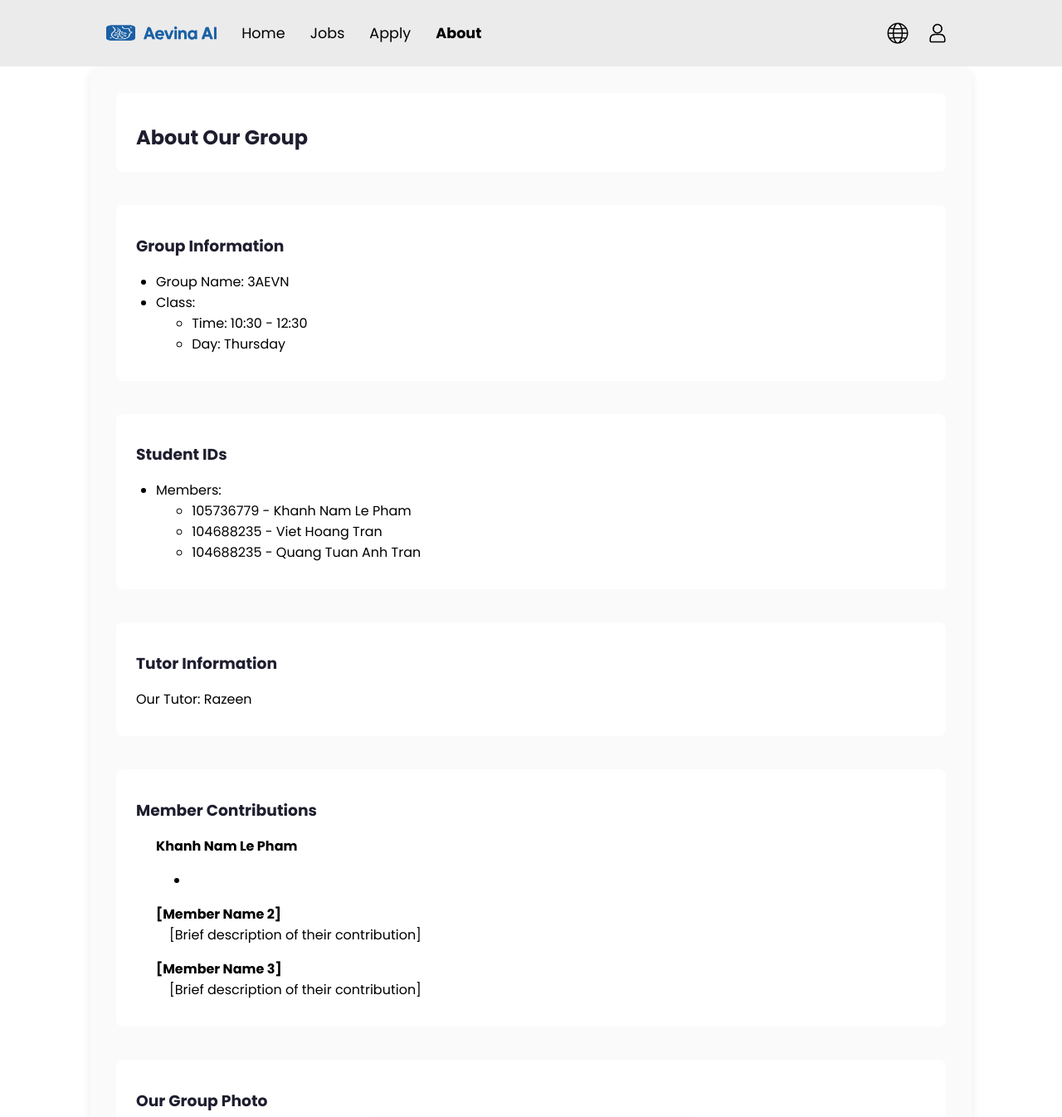
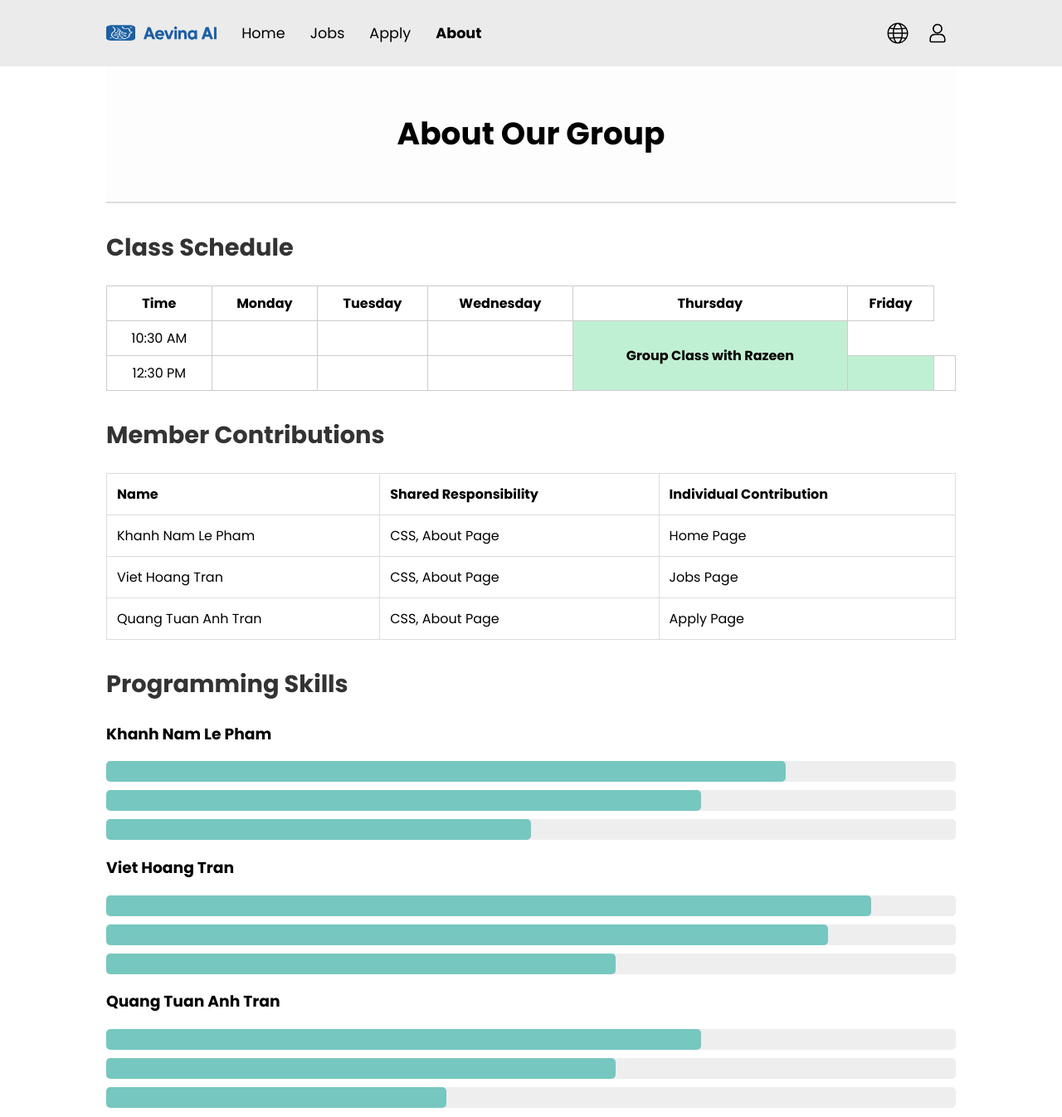
Before and after one commit to 105736779/3aevn_part1, a PHP site: page /about.html in a window 1280 px wide. Shown: the top 1346 px of the page at 83% size. Run offline with PHP 8.4, Linux system fonts and the light colour scheme.

Commit message:
about adjusted

```diff
--- a/project1/about.html
+++ b/project1/about.html
@@ -77,185 +77,139 @@
             </div>
         </section>
     </header>
-    <main>
+    <main class="about-main">
         <article class="about-page">
-          <section class="section-heading">
-            <h2 id="form-title">About Our Group</h2>
+          <section class="sticky-title" role="heading" aria-level="1">
+            <h1>About Our Group</h1>
           </section>
 
-          <section class="group-info">
-            <h3>Group Information</h3>
-            <ul class="nested-list">
-              <li>Group Name: 3AEVN</li>
-              <li>Class:
-                <ul>
-                  <li>Time: 10:30 - 12:30 </li>
-                  <li>Day: Thursday</li>
-                </ul>
-              </li>
-            </ul>
+          <!-- Class + Tutor Info in a Calendar -->
+          <section class="class-calendar" role="region" aria-label="Class and Tutor Information">
+            <h2>Class Schedule</h2>
+            <table class="calendar">
+              <thead>
+                <tr>
+                  <th>Time</th>
+                  <th>Monday</th>
+                  <th>Tuesday</th>
+                  <th>Wednesday</th>
+                  <th>Thursday</th>
+                  <th>Friday</th>
+                </tr>
+              </thead>
+              <tbody>
+                <tr>
+                  <td>10:30 AM</td>
+                  <td></td><td></td><td></td>
+                  <td rowspan="2" class="highlight">Group Class with Razeen</td>
+                </tr>
+                <tr>
+                  <td>12:30 PM</td>
+                  <td></td><td></td><td></td>
+                  <td class="highlight"></td>
+                  <td></td>
+                </tr>
+              </tbody>
+            </table>
           </section>
 
-          <section class="student-ids">
-            <h3>Student IDs</h3>
-            <ul class="nested-list">
-              <li>Members:
-                <ul>
-                  <li>105736779 - Khanh Nam Le Pham</li>
-                  <li>104688235 - Viet Hoang Tran</li>
-                  <li>104688235 - Quang Tuan Anh Tran</li>
-                </ul>
-              </li>
-            </ul>
-          </section>
-
-          <section class="tutor-info">
-            <h3>Tutor Information</h3>
-            <p class="tutor-name">Our Tutor: Razeen</p>
-          </section>
-
-          <section class="contributions">
-            <h3>Member Contributions</h3>
-            <dl class="definition-list">
-              <dt>Khanh Nam Le Pham</dt>
-              <dd>
-                <ul>
-                    <li></li>
-                </ul>
-              </dd>
-              <dt>[Member Name 2]</dt>
-              <dd>[Brief description of their contribution]</dd>
-              <dt>[Member Name 3]</dt>
-              <dd>[Brief description of their contribution]</dd>
-            </dl>
-          </section>
-
-          <section class="group-photo">
-            <h3>Our Group Photo</h3>
-            <figure>
-              <img src="images/group_photo.jpg" alt="Our Group Photo" width="400" height="300">
-              <figcaption>A photo of the Aevina AI team.</figcaption>
-            </figure>
-          </section>
-
-          <section class="interests-table">
-            <h3>Members' Interests</h3>
-            <table>
-              <caption>Interests of Our Team Members</caption>
+          <!-- Contributions Table -->
+          <section class="contributions" role="region" aria-label="Member Contributions">
+            <h2>Member Contributions</h2>
+            <table class="contributions-table">
               <thead>
                 <tr>
-                  <th>Khanh</th>
-                  <th colspan="2">Areas of Interest</th>
+                  <th>Name</th>
+                  <th>Shared Responsibility</th>
+                  <th>Individual Contribution</th>
                 </tr>
               </thead>
               <tbody>
                 <tr>
                   <td>Khanh Nam Le Pham</td>
-                  <td>Video Games</td>
-                  <td>Gym</td>
+                  <td>CSS, About Page</td>
+                  <td>Home Page</td>
                 </tr>
                 <tr>
                   <td>Viet Hoang Tran</td>
-                  <td>Soccer</td>
-                  <td>Math</td>
+                  <td>CSS, About Page</td>
+                  <td>Jobs Page</td>
                 </tr>
                 <tr>
-                  <td>Quang Tuan Anh (John) Tran</td>
-                  <td>Fashion</td>
-                  <td>Technology</td>
+                  <td>Quang Tuan Anh Tran</td>
+                  <td>CSS, About Page</td>
+                  <td>Apply Page</td>
                 </tr>
               </tbody>
             </table>
           </section>
 
-          <section class="group-profile">
-            <h3>Group Profile</h3>
-            <p>Here's a little more about our group and our backgrounds:</p>
+          <!-- Programming Skills -->
+          <section class="skills" aria-label="Programming Skills">
+            <h2>Programming Skills</h2>
+            <div class="battery-bars">
+              <div class="member-skill">
+                <h3>Khanh Nam Le Pham</h3>
+                <div class="battery html" data-level="80">HTML</div>
+                <div class="battery css" data-level="70">CSS</div>
+                <div class="battery js" data-level="50">JavaScript</div>
+              </div>
+              <div class="member-skill">
+                <h3>Viet Hoang Tran</h3>
+                <div class="battery html" data-level="90">HTML</div>
+                <div class="battery css" data-level="85">CSS</div>
+                <div class="battery js" data-level="60">JavaScript</div>
+              </div>
+              <div class="member-skill">
+                <h3>Quang Tuan Anh Tran</h3>
+                <div class="battery html" data-level="70">HTML</div>
+                <div class="battery css" data-level="60">CSS</div>
+                <div class="battery js" data-level="40">JavaScript</div>
+              </div>
+            </div>
+          </section>
 
-            <section class="skills">
-              <h4>Programming Skills</h4>
-              <ul>
-                <li>[Member Name 1]: [List skills]</li>
-                <li>[Member Name 2]: [List skills]</li>
-                <li>[Member Name 3]: [List skills]</li>
-              </ul>
-            </section>
+          <!-- Demographic Boxes -->
+          <section class="demographics" aria-label="Demographics">
+            <h2>Demographics</h2>
+            <div class="demographic-boxes">
+              <div class="demographic-card">
+                <img src="images/khanh.jpg" alt="Photo of Khanh" />
+                <div class="info">
+                  <p><strong>Name:</strong> Khanh Nam Le Pham</p>
+                  <p><strong>Age:</strong> 20</p>
+                  <p><strong>Nationality:</strong> Vietnamese</p>
+                </div>
+              </div>
+              <div class="demographic-card">
+                <img src="images/viet.jpg" alt="Photo of Viet" />
+                <div class="info">
+                  <p><strong>Name:</strong> Viet Hoang Tran</p>
+                  <p><strong>Age:</strong> 21</p>
+                  <p><strong>Nationality:</strong> Vietnamese</p>
+                </div>
+              </div>
+              <div class="demographic-card">
+                <img src="images/quang.jpg" alt="Photo of Quang" />
+                <div class="info">
+                  <p><strong>Name:</strong> Quang Tuan Anh Tran</p>
+                  <p><strong>Age:</strong> 22</p>
+                  <p><strong>Nationality:</strong> Vietnamese</p>
+                </div>
+              </div>
+            </div>
+          </section>
 
-            <section class="experience">
-              <h4>Working Experiences</h4>
-              <ul>
-                <li>[Member Name 1]: [Experience]</li>
-                <li>[Member Name 2]: [Experience]</li>
-                <li>[Member Name 3]: [Experience]</li>
-              </ul>
-            </section>
-
-            <section class="demographics">
-              <h4>Demographic Information</h4>
-              <table>
-                <caption>Demographics of Our Team</caption>
-                <thead>
-                  <tr>
-                    <th>Member Name</th>
-                    <th>Age</th>
-                    <th>Nationality</th>
-                  </tr>
-                </thead>
-                <tbody>
-                  <tr>
-                    <td>[Member Name 1]</td>
-                    <td>[Age]</td>
-                    <td>[Nationality]</td>
-                  </tr>
-                  <tr>
-                    <td>[Member Name 2]</td>
-                    <td>[Age]</td>
-                    <td>[Nationality]</td>
-                  </tr>
-                  <tr>
-                    <td>[Member Name 3]</td>
-                    <td>[Age]</td>
-                    <td>[Nationality]</td>
-                  </tr>
-                </tbody>
-              </table>
-            </section>
-
-            <section class="hometowns">
-              <h4>Hometowns</h4>
-              <img src="images/vietname.jpeg" alt="Vietnam" tittle="Vietnam">
-            </section>
-
-            <section class="favorites">
-              <h4>Favorite Books, Music, Films</h4>
-              <ul>
-                <li>[Member Name 1]:
-                  <ul>
-                    <li>Books: [List]</li>
-                    <li>Music: [List]</li>
-                    <li>Films: [List]</li>
-                  </ul>
-                </li>
-                <li>[Member Name 2]:
-                  <ul>
-                    <li>Books: [List]</li>
-                    <li>Music: [List]</li>
-                    <li>Films: [List]</li>
-                  </ul>
-                </li>
-                <li>[Member Name 3]:
-                  <ul>
-                    <li>Books: [List]</li>
-                    <li>Music: [List]</li>
-                    <li>Films: [List]</li>
-                  </ul>
-                </li>
-              </ul>
-            </section>
+          <!-- Group Photo -->
+          <section class="group-photo">
+            <h2>Our Group Photo</h2>
+            <figure>
+              <img src="images/group_photo.jpg" alt="Aevina AI team group photo" width="400" height="300">
+              <figcaption>A photo of the Aevina AI team.</figcaption>
+            </figure>
           </section>
         </article>
       </main>
-
 
     <br>
 
--- a/project1/styles/styles.css
+++ b/project1/styles/styles.css
@@ -1745,90 +1745,105 @@ input[type="reset"]:hover {
 /* defining animation keyframes ends */
 
 /* Khanh Nam Le Pham, About Page CSS, 8/4/24, 10:14AM */
-.about-page {
-    padding: 2rem;
-    max-width: 1000px;
-    margin: auto;
-    background-color: #fafafa;
-    border-radius: 12px;
-    box-shadow: 0 4px 10px rgba(0, 0, 0, 0.08);
+/* Sticky Title */
+.about-main:not(article section:first-child) {
+    margin: 0 10%;
+}
+.sticky-title {
+    background: #fdfdfd;
+    text-align: center;
+    z-index: 100;
+    padding: 1rem;
+    font-size: 2rem;
+    border-bottom: 2px solid #ddd;
   }
 
-  .about-page h2,
-  .about-page h3,
-  .about-page h4 {
-    color: #1e1e2f;
-    margin-bottom: 0.5rem;
-  }
-
-  .about-page ul,
-  .about-page dl {
-    padding-left: 1.5rem;
-  }
-
-  .about-page .nested-list ul {
-    list-style-type: circle;
-    margin-left: 1.2rem;
-  }
-
-  .about-page .definition-list dt {
-    font-weight: bold;
+  /* Class Calendar */
+  .calendar {
+    width: 100%;
+    border-collapse: collapse;
     margin-top: 1rem;
   }
-
-  .about-page .definition-list dd {
-    margin-left: 1rem;
-    margin-bottom: 0.5rem;
-  }
-
-  .about-page figure {
+  .calendar th, .calendar td {
+    border: 1px solid #ccc;
+    padding: 0.5rem;
     text-align: center;
   }
-
-  .about-page figure img {
-    border-radius: 8px;
-    box-shadow: 0 2px 6px rgba(0, 0, 0, 0.2);
+  .calendar .highlight {
+    background-color: #c0f0d3;
+    font-weight: bold;
   }
 
-  .about-page table {
+  /* Contributions Table */
+  .contributions-table {
     width: 100%;
     border-collapse: collapse;
-    margin-top: 1rem;
-    background: #fff;
   }
-
-  .about-page table caption {
-    caption-side: top;
-    font-weight: bold;
-    margin-bottom: 0.5rem;
-  }
-
-  .about-page table th,
-  .about-page table td {
+  .contributions-table th, .contributions-table td {
     border: 1px solid #ddd;
     padding: 0.75rem;
     text-align: left;
   }
 
-  .about-page table th {
-    background-color: #f0f0f0;
+  /* Battery Bars */
+  .battery {
+    width: 100%;
+    background-color: #eee;
+    position: relative;
+    height: 25px;
+    margin-bottom: 10px;
+    border-radius: 5px;
   }
-
-  .about-page .small-description {
-    font-size: 0.85rem;
-    color: #666;
-    margin-top: 0.5rem;
+  .battery::before {
+    content: '';
+    position: absolute;
+    height: 100%;
+    width: 0;
+    top: 0;
+    left: 0;
+    border-radius: 5px;
+    background-color: #76c7c0;
+    transition: width 1s ease-in-out;
   }
-
-  .about-page section {
-    margin-bottom: 2.5rem;
-    padding: 1rem 1.5rem;
-    background: #fff;
+  .battery[data-level="80"]::before { width: 80%; }
+  .battery[data-level="70"]::before { width: 70%; }
+  .battery[data-level="60"]::before { width: 60%; }
+  .battery[data-level="50"]::before { width: 50%; }
+  .battery[data-level="40"]::before { width: 40%; }
+  .battery[data-level="90"]::before { width: 90%; }
+  .battery[data-level="85"]::before { width: 85%; }
+
+  /* Demographic Cards */
+  .demographic-boxes {
+    display: flex;
+    flex-direction: column;
+    gap: 1.5rem;
+    width: 80%;
+    margin: 0 auto;
+  }
+  .demographic-card {
+    display: flex;
+    align-items: center;
+    background-color: #f9f9f9;
+    border-radius: 12px;
+    padding: 1rem;
+    box-shadow: 0 2px 10px rgba(0,0,0,0.1);
+  }
+  .demographic-card img {
+    width: 120px;
+    height: 120px;
+    object-fit: cover;
     border-radius: 8px;
-    transition: transform 0.3s ease;
+    margin-right: 1.5rem;
   }
-
-  .about-page section:hover {
-    transform: scale(1.01);
-    box-shadow: 0 4px 12px rgba(0, 0, 0, 0.1);
+  .demographic-card .info p {
+    margin: 0.2rem 0;
+    font-size: 1rem;
   }
+
+  /* General Styling */
+  .about-page h2 {
+    font-size: 1.8rem;
+    margin-top: 2rem;
+    color: #333;
+  }
```
